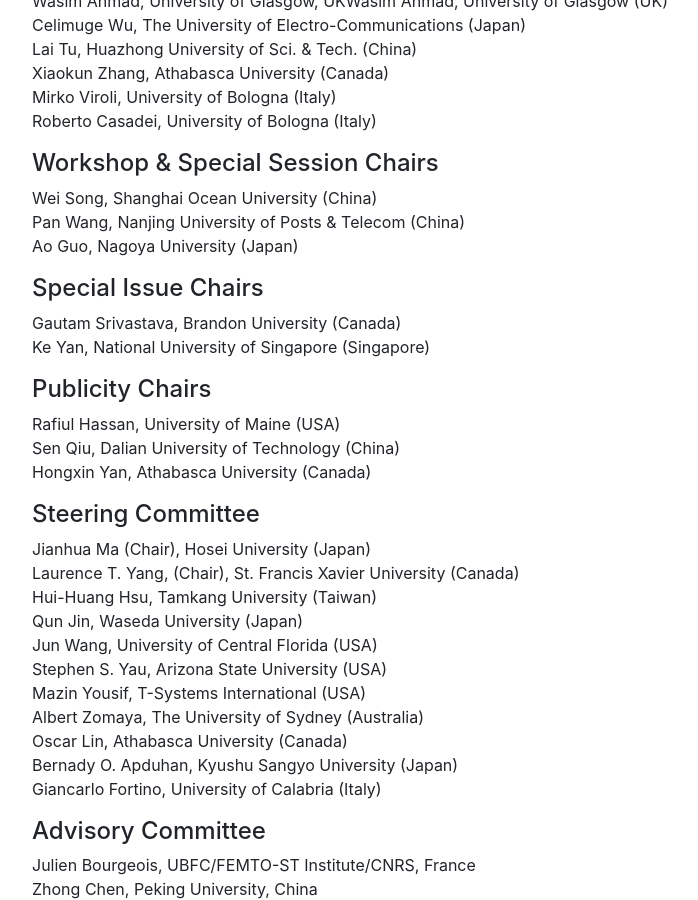
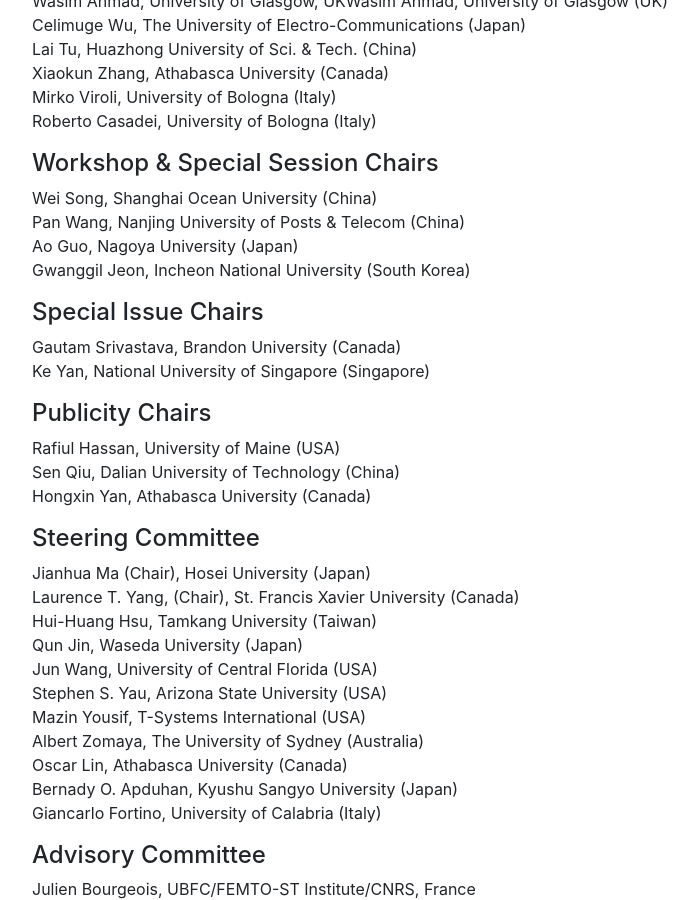
Before and after one commit to cyber-science/2022, a Jekyll site: the page built from _pages/cyberscitech/organization.md, in a window 1280 px wide and 900 px high, scrolled down 914 px. Shown: the whole window, without its empty margins (53-751 px from the left). Built offline with Jekyll 4.4.1, drawn with Linux system fonts in a browser that asks for light colours.

Commit message:
updated CFP_CyberSciTech2022.pdf

```diff
--- a/_pages/cyberscitech/organization.md
+++ b/_pages/cyberscitech/organization.md
@@ -40,7 +40,8 @@
 <h4> Workshop & Special Session Chairs	</h4>
 Wei Song, Shanghai Ocean University (China)<br/>
 Pan Wang, Nanjing University of Posts & Telecom (China)<br/>
-Ao Guo, Nagoya University (Japan)
+Ao Guo, Nagoya University (Japan)<br/>
+Gwanggil Jeon, Incheon National University (South Korea)
 
 <h4>Special Issue Chairs </h4>
 Gautam Srivastava, Brandon University (Canada) <br/>
```
Also changed, not shown: 1 other file.
